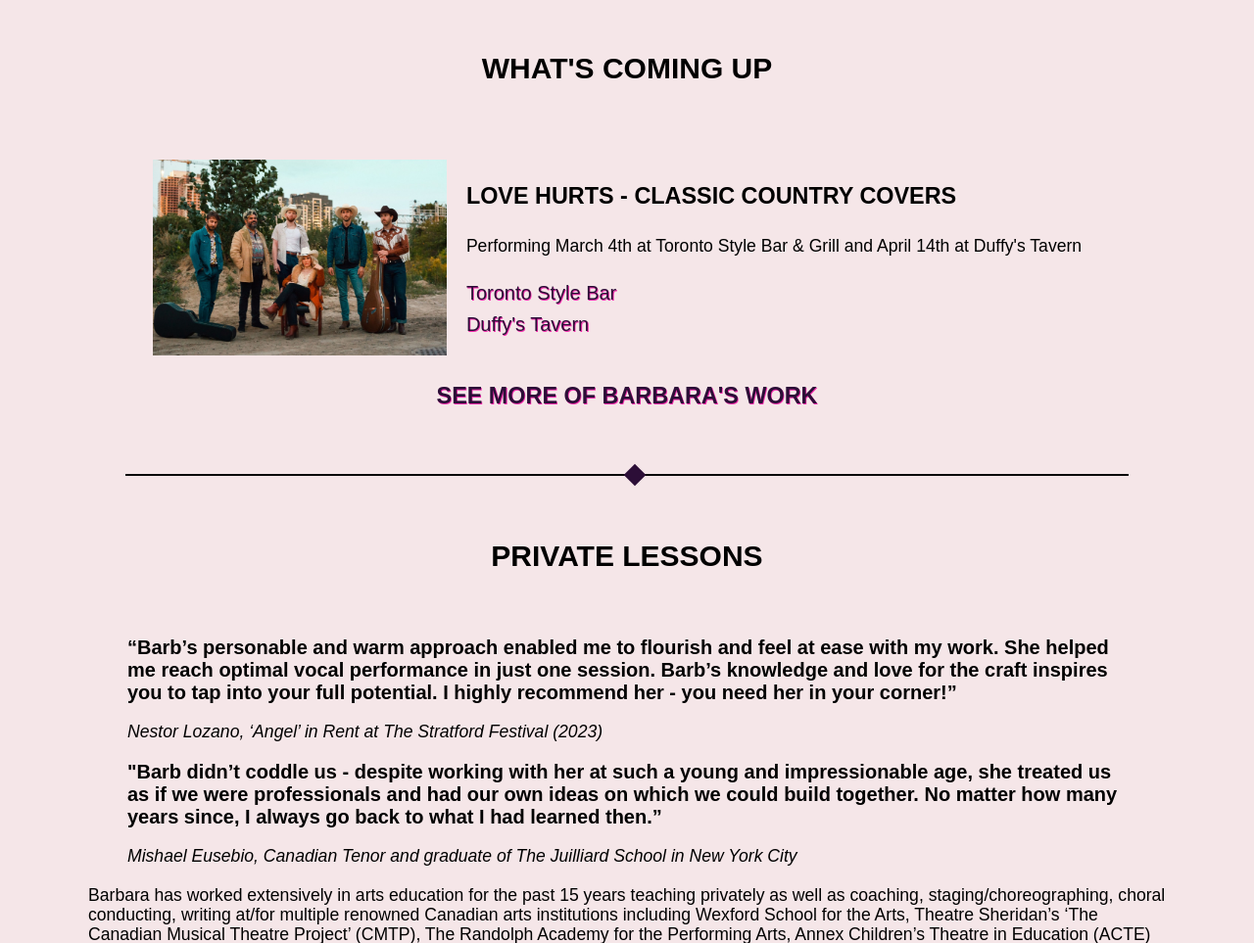
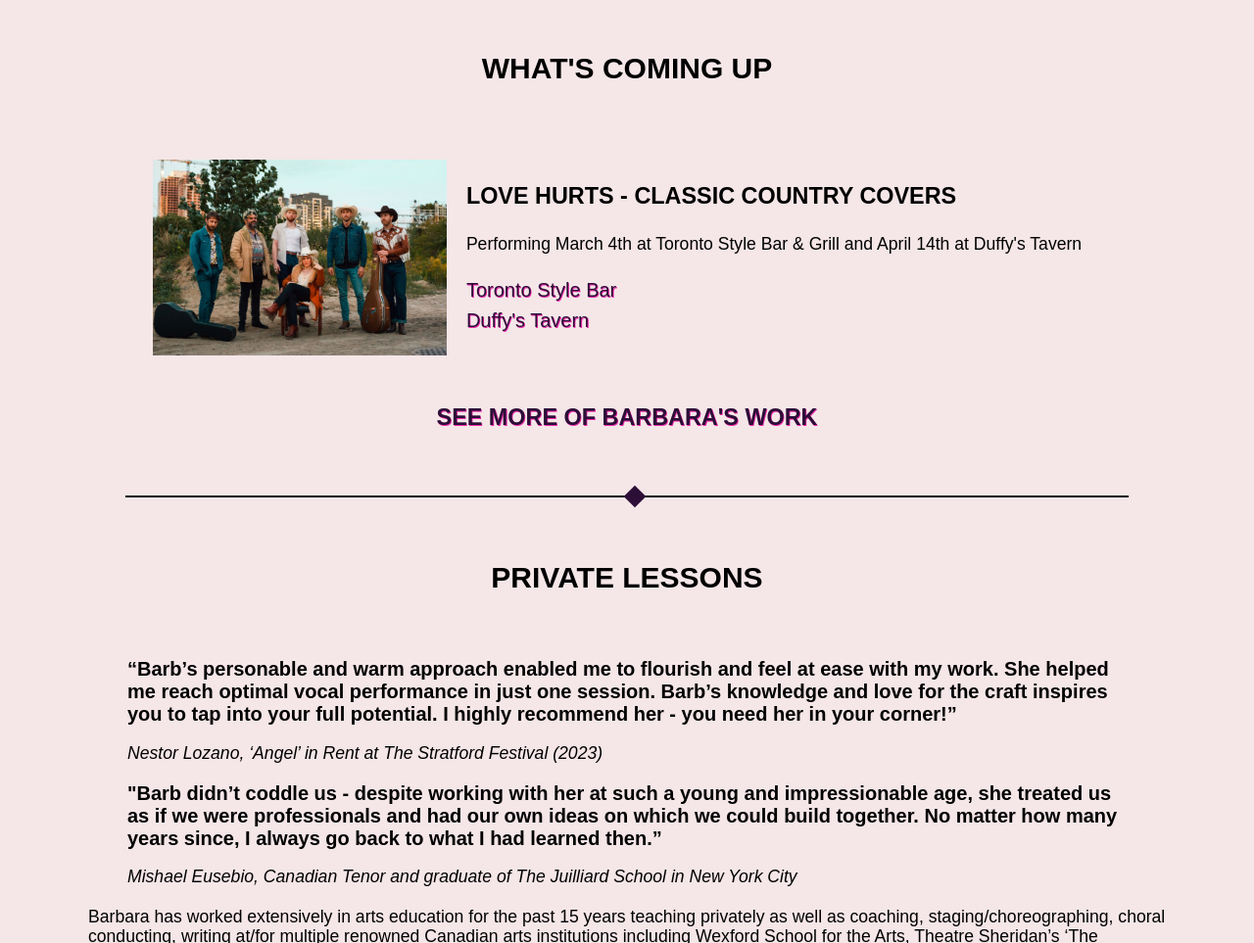
Before and after one commit to mmmccormack/babzjohnston, a plain HTML site: page index.html in a window 1280 px wide. Shown: the part 1594-2557 px from the top of the page at 98% size. Drawn offline with nearby package versions, Linux system fonts and the light colour scheme; a web font is replaced by a local one.

Commit message:
added a few more links

```diff
--- a/index.html
+++ b/index.html
@@ -20,7 +20,7 @@
         <header>
             <nav class="desktop-nav">
                 <ul class="social-list">
-                    <li><a href="#"><i class="fa fa-brands fa-instagram"></i></a></li>
+                    <li><a href="https://instagram.com/babzjohnston"><i class="fa fa-brands fa-instagram"></i></a></li>
                     <li><a href="#"><i class="fa fa-brands fa-linkedin"></i></a></li>
                     <li><a href="#"><i class="fab fa-brands fa-tiktok"></i></a></li>
                     <li><a href="#"><i class="fa fa-brands fa-youtube"></i></a></li>
@@ -126,9 +126,9 @@
                     <a href="#">Relevant link to whatever we're talking about.</a>
                 </div>
             </div> -->
-            <a href="#"><h3>See more of Barbara's work</h3></a>
         </section>
     </div>
+    <a href="#"><h3 class="more-work">See more of Barbara's work</h3></a>
     <div class="solid-line">
         <div class="diag-square"></div>
     </div>
@@ -189,7 +189,7 @@
         <h5>&copy; <span class="current-year"></span> Barbara Johnston</h5>
         <nav class="footer-nav">
             <ul class="footer-social-list">
-                <li><a href="#"><i class="fa fa-brands fa-instagram"></i></a></li>
+                <li><a href="https://instagram.com/babzjohnston"><i class="fa fa-brands fa-instagram"></i></a></li>
                 <li><a href="#"><i class="fa fa-brands fa-twitter"></i></a></li>
                 <li><a href="#"><i class="fab fa-brands fa-tiktok"></i></a></li>
                 <li><a href="#"><i class="fa fa-brands fa-youtube"></i></a></li>
--- a/style.css
+++ b/style.css
@@ -44,7 +44,8 @@
         }
         h1,
         h2,
-        h3 {
+        h3,
+        h5 {
             text-transform: uppercase;
         }
         h1,
@@ -53,14 +54,10 @@
         h5 {
             text-align: center;
         }
-        /* h2 {
-            margin-bottom: 0;
-            padding-top: 50px;
-        } */
+
         h5 {
             margin: 0;
             padding-top: 40px;
-            text-transform: uppercase;
         }
         i {
             font-size: 1.5rem;
@@ -193,6 +190,8 @@
         }
         .work-image {
             width: 300px;
+            display: flex;
+            align-items: center;
         }
         .work-image img {
             width: 100%;
@@ -212,6 +211,9 @@
         }
         .even-image-card {
             order: 1;
+        }
+        .more-work {
+            margin: 50px;
         }
         .copy-container,
         .about-copy {
```
Also changed, not shown: work.html (+2 -2 lines).
